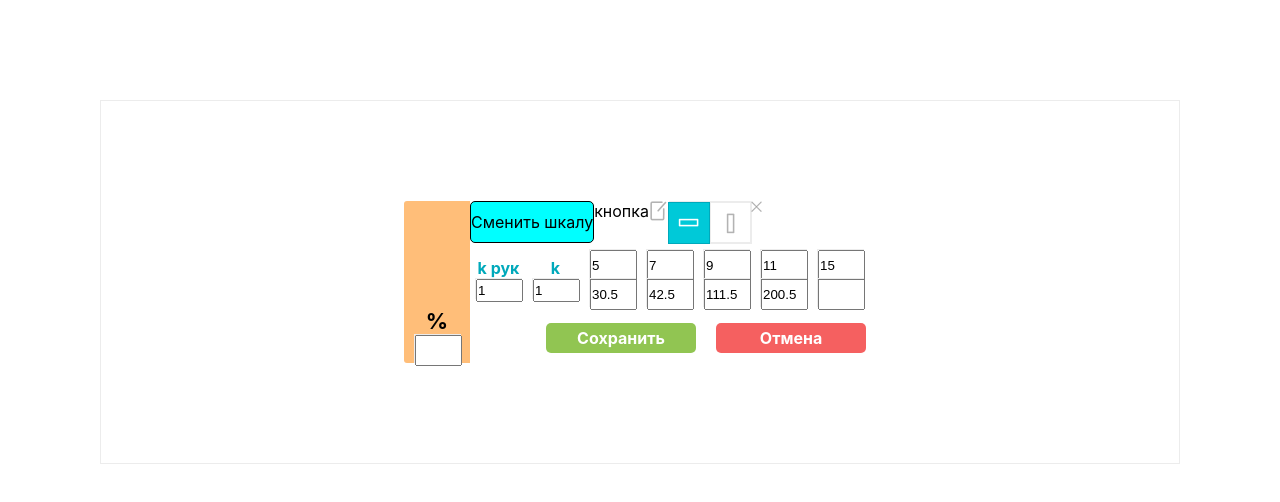
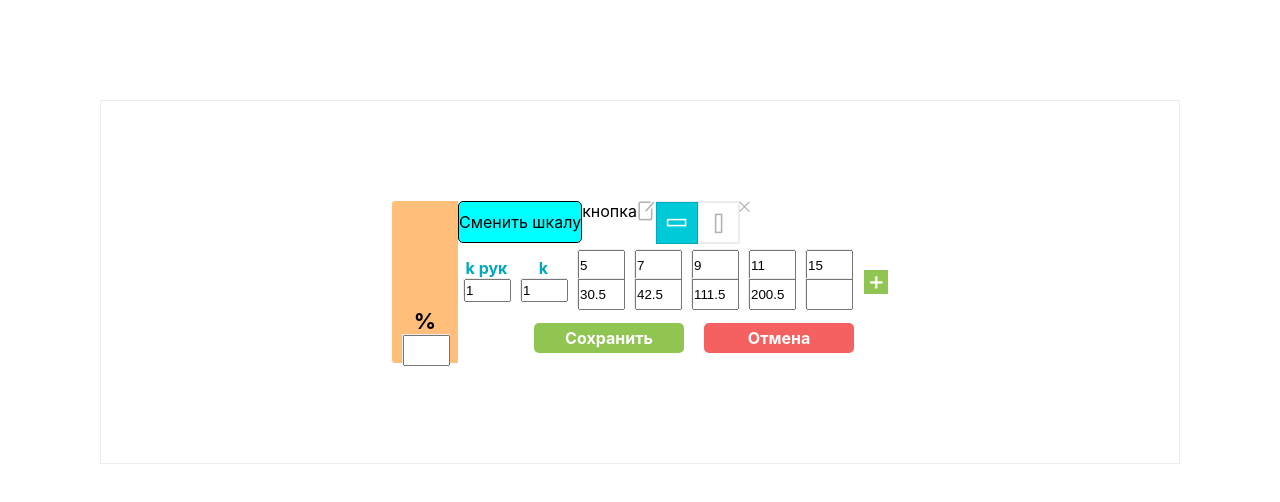
Before and after one commit to Pyarka/Sitef, a React (Create React App) app: page / in a window 1280 px wide. Both pictures are taken after a click on the element 658 px from the left and 211 px from the top of the page. Shown: the top 502 px of the page. Built offline with nearby package versions, Linux system fonts and the light colour scheme.

Commit message:
реализовано добавление пустой шкалы

```diff
--- a/src/Components/ScalePopup/ScalePopup.tsx
+++ b/src/Components/ScalePopup/ScalePopup.tsx
@@ -15,6 +15,7 @@ import {
     OrangeBlockHorizontal,
     CellsValues,
     CloseButton,
+    PlusButton,
     ContainerHorizontal,
     ContainerVertical,
     HeaderBlock,
@@ -87,7 +88,15 @@ const ScalePopup = (): ReactElement => {
         setScale(newScale);
     }
 
-    const renderScale = (i: number): ReactElement => {
+    const addScaleItem = () => {
+        const newScale = [...scale];
+        newScale.push('');
+        setScale(newScale);
+        const newValues = [...values];
+        newValues.push({num: newValues.length, value: 0})
+    }
+
+    const renderScale = (i: number): ReactElement | null => {
         // вернуть инпут  NumberBox со значением из массива scale по индексу i если isEditingScale
         if (isEditingScale) {
             return (
@@ -98,6 +107,9 @@ const ScalePopup = (): ReactElement => {
                 />
             )
         }
+        if(scale[i] === '') {
+            return null;
+        }
         return (
             <ScaleStyle key={i}>
                 {scale[i]}
@@ -107,6 +119,7 @@ const ScalePopup = (): ReactElement => {
 
     const renderValues = (i: number): ReactElement | null => {
         const {value, num} = values.find(({num}) => num === i) || {value: 0, num: i};
+        if(!isEditingScale && scale[i] === '') return null;
         return (
             <NumberBox onChange={(newValue) => changeValue(num, newValue)}
                        value={value}
@@ -122,6 +135,15 @@ const ScalePopup = (): ReactElement => {
                 <CellsValues>{renderValues(i)}</CellsValues>
             </CellsRow>
         })
+    }
+
+    const renderPlus = (): ReactElement | null => {
+        if (isEditingScale) {
+            return (
+                <PlusButton onClick={() => addScaleItem()}/>
+            )
+        }
+        return null;
     }
 
     const renderToggleBlock = () => {
@@ -207,8 +229,10 @@ const ScalePopup = (): ReactElement => {
                     </CellsRow>
                     <CellsContainer isVertical={isVertical}>{renderCell()}</CellsContainer>
                 </ScaleLine>
+
                 {renderFooter()}
             </ScaleBody>
+            {renderPlus()}
         </ContainerHorizontal>
     )
 }
--- a/src/Components/ScalePopup/ScalePopupStyles.ts
+++ b/src/Components/ScalePopup/ScalePopupStyles.ts
@@ -5,6 +5,7 @@ import rectangleGrey from '../../Assets/Images/rectangleGrey.png';
 import rectangleWhite from '../../Assets/Images/rectangleWhite.png';
 import edit from '../../Assets/Images/edit.png';
 import editActive from '../../Assets/Images/editActive.png';
+import plus from '../../Assets/Images/plusWhite.png';
 
 export const ScaleStyle = styled.div`
   text-align: end;
@@ -61,7 +62,7 @@ export const OrangeBlockHorizontal = styled.div`
     background-color: #ffbe79;
     border-top-left-radius: 3px;
     border-bottom-left-radius: 3px;
-    justify-content: space-between;
+    justify-content: center;
     align-items: center;
     font-weight: bold;
     font-size: 22px;
@@ -83,7 +84,18 @@ export const ScaleLine = styled.div`
     height: 70px;
     font-weight: bold;
 `;
-
+export const PlusButton = styled.div`
+    display: flex;
+    flex-shrink: 0;
+    width: 24px;
+    height: 24px;
+    background: #91c552 url(${plus}) center no-repeat;
+    cursor: pointer;
+    align-self: center;
+    &:hover{
+        background-color: #9fda5f;
+    }
+`;
 
 export const ToggleEdit = styled.div`
     cursor: pointer;
```
